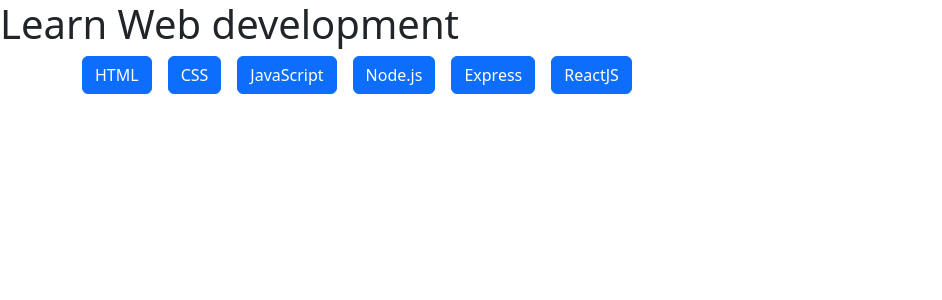
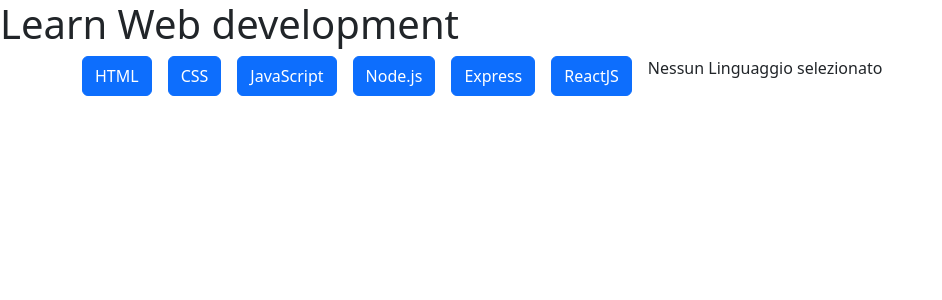
Before and after one commit to martinolanza03/react-use-state, a React (Vite) app: page / in a window 1280 px wide. Shown: the top 300 px of the page, without its empty margins (0-942 px from the left). Built offline with nearby package versions, Linux system fonts and the light colour scheme.

Commit message:
feat: added check if there is no language

```diff
--- a/src/components/AccordionDescription.jsx
+++ b/src/components/AccordionDescription.jsx
@@ -1,4 +1,8 @@
 export default function AccordionDescription({ languages, actived }) {
+    if (actived === null) {
+        return <p>Nessun Linguaggio selezionato</p>
+    }
+
     return actived && <>
         <p>{languages[actived - 1].title}</p>
         <p>{languages[actived - 1].description}</p>
```
